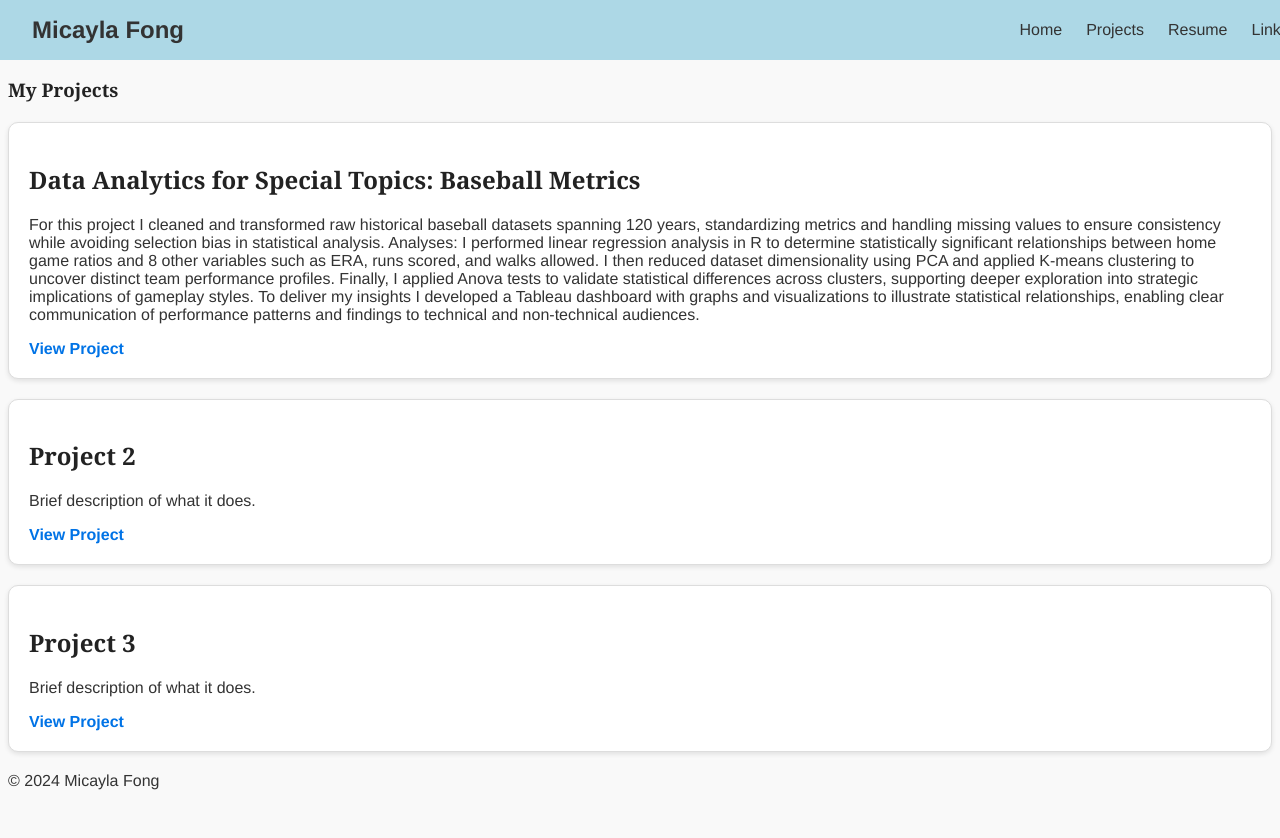
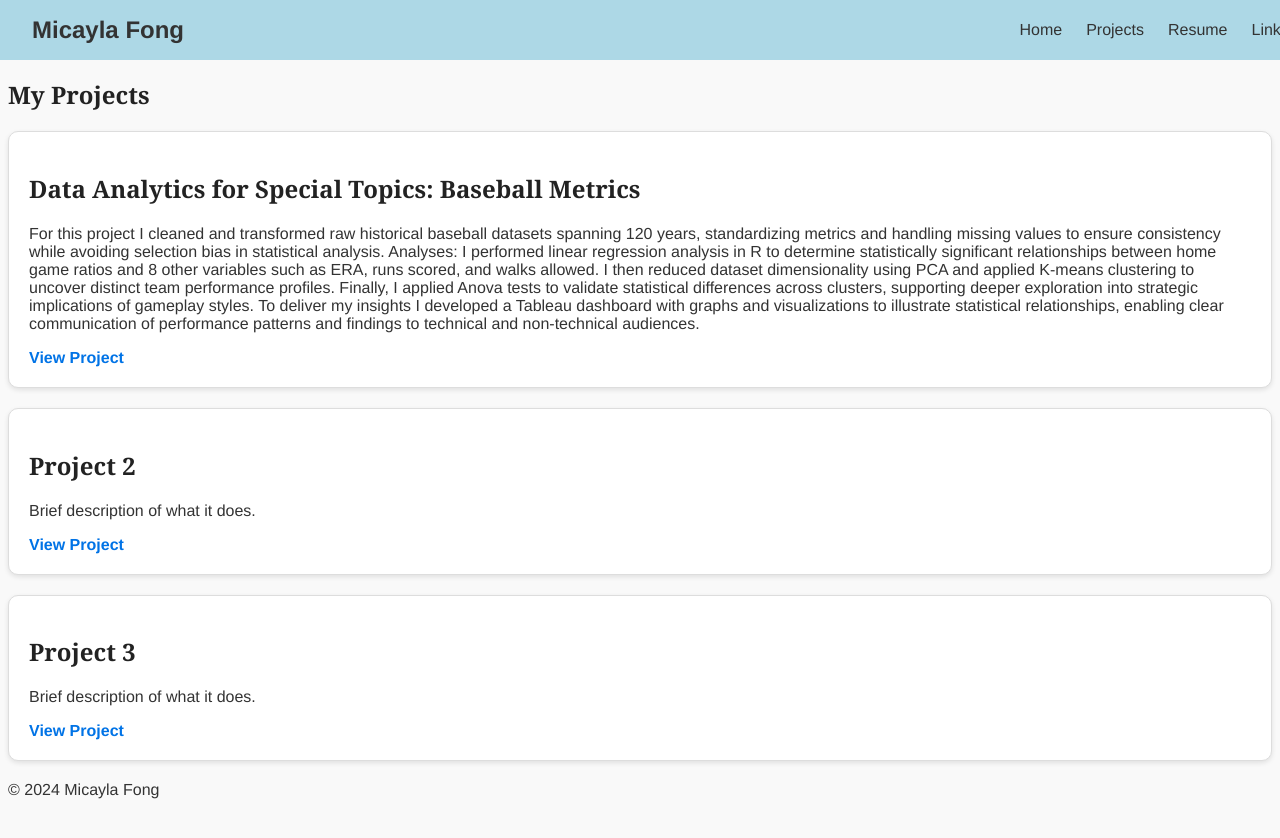
Before and after one commit to mdfong35/mdfong35.github.io, a Jekyll site: the page built from projects.md, in a window 1280 px wide. Shown: the top 838 px of the page. Built offline with Jekyll 4.4.1, drawn with Linux system fonts in a browser that asks for light colours.

```diff
--- a/projects.md
+++ b/projects.md
@@ -6,7 +6,7 @@ permalink: /projects/
 
 
 
-<h3> My Projects</h3>
+<h2> My Projects</h2>
 
 <div class="project-card">
   <h2>Data Analytics for Special Topics: Baseball Metrics</h2>
```
